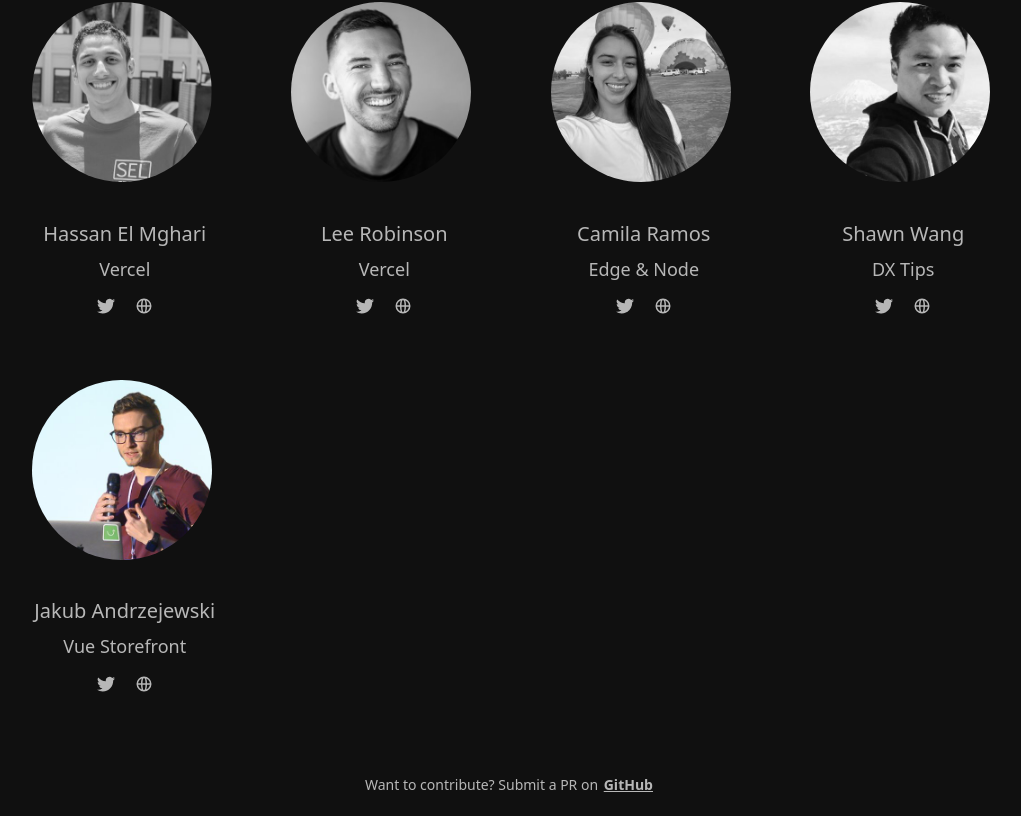
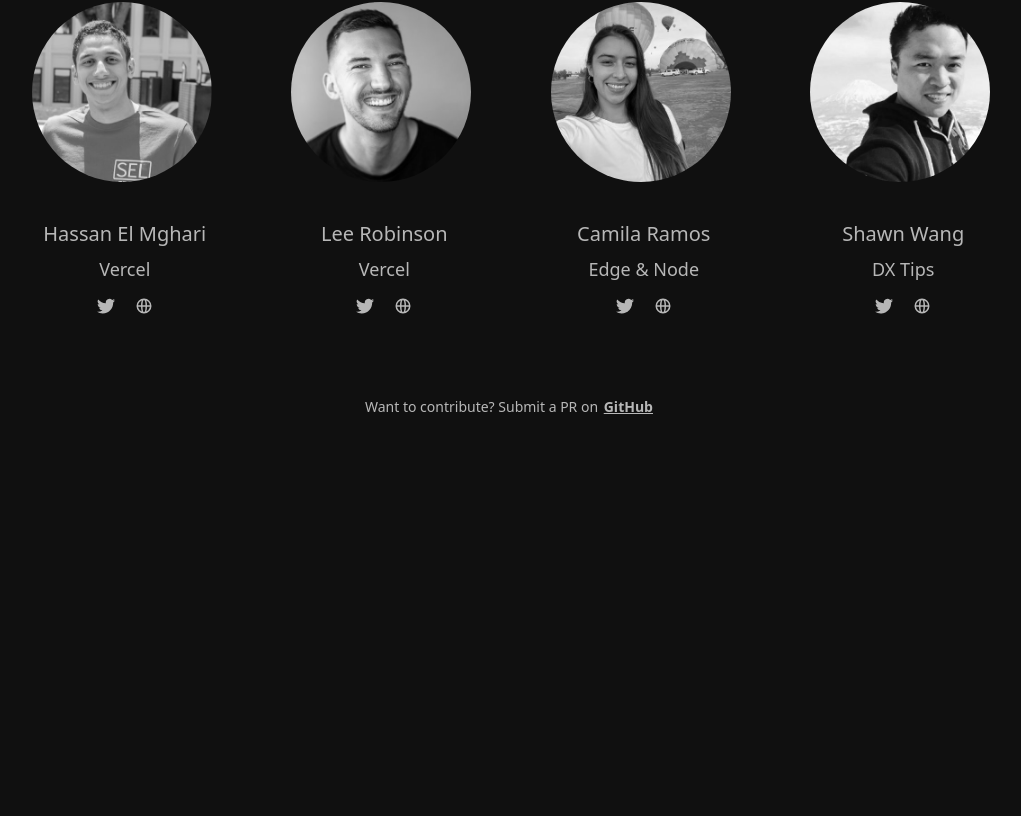
Before and after one commit to Nutlope/whatisdevrel, a Next.js app: page / in a window 1280 px wide. Shown: the part 5366-6182 px from the top of the page, without its empty margins (135-1156 px from the left). After the commit the page ends 5805 px from the top, so only its background shows below. Built offline with nearby package versions, Linux system fonts and the light colour scheme.

Commit message:
feat: remove contributor from page

```diff
--- a/components/Contributors.js
+++ b/components/Contributors.js
@@ -31,13 +31,6 @@ export default function Contributors() {
       twitterUrl: "https://twitter.com/swyx",
       websiteUrl: "https://swyx.io/",
     },
-    {
-      name: 'Jakub Andrzejewski',
-      role: "Vue Storefront",
-      imageUrl: "/jakub.jpeg",
-      twitterUrl: "https://twitter.com/jacobandrewsky",
-      websiteUrl: "https://dev.to/jacobandrewsky"
-    }
   ];
   return (
     <div className="mx-auto mb-10 max-w-5xl px-4 text-center sm:px-6">
```
Also changed, not shown: public/jakub.jpeg (deleted).
